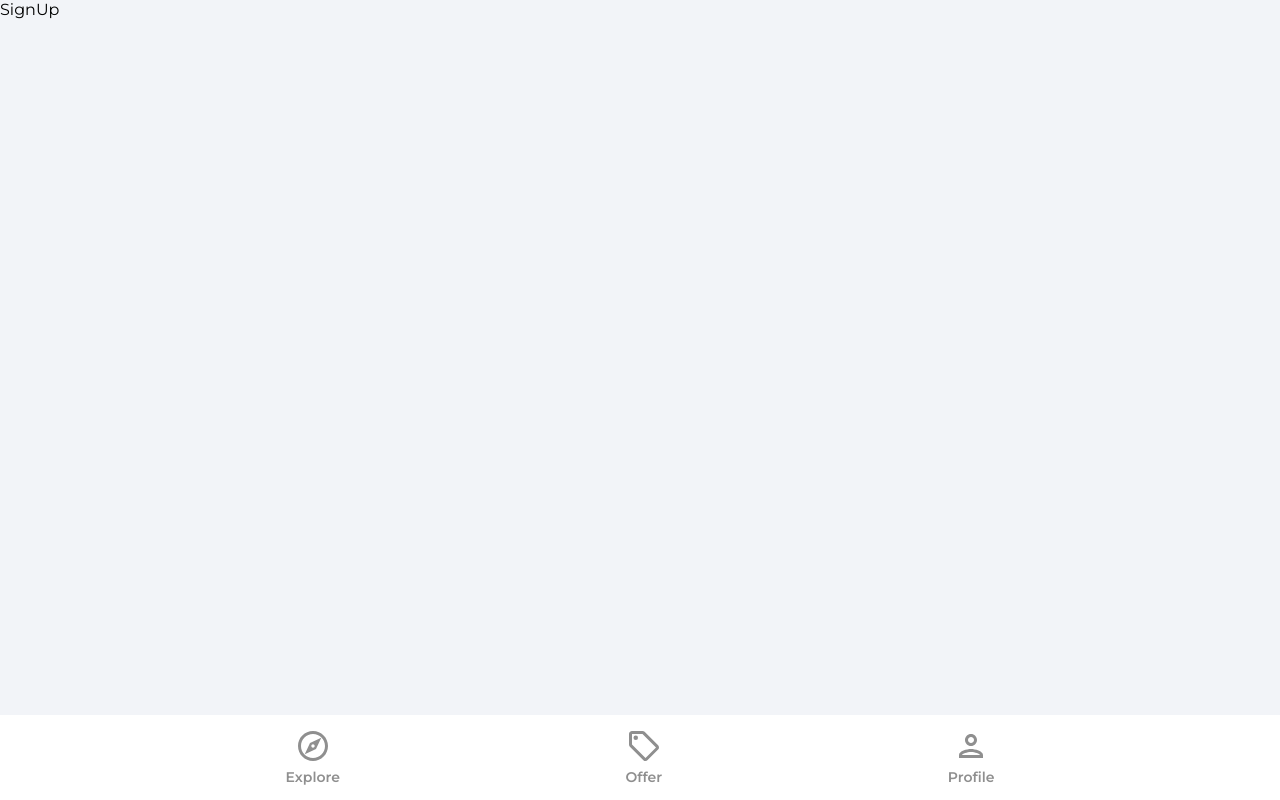
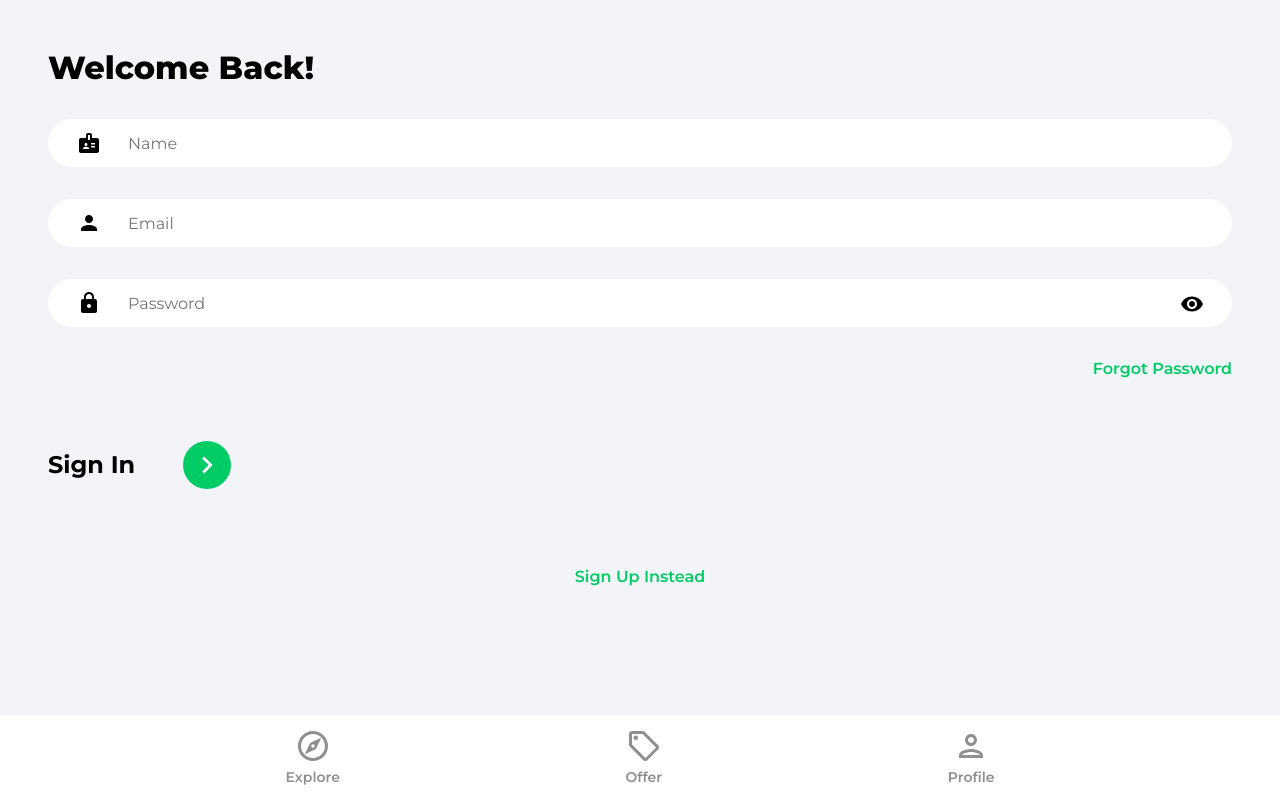
Before and after one commit to mf-watanabe-tasuku/udemy_house_market_app, a React (Create React App) app: page /sign-up in a window 1280 px wide. Built offline with nearby package versions, Linux system fonts and the light colour scheme.

Commit message:
sign in & sign up forms

```diff
--- a/src/pages/SignIn.jsx
+++ b/src/pages/SignIn.jsx
@@ -1,5 +1,80 @@
+import { useState } from 'react';
+import { Link, useNavigate } from 'react-router-dom';
+import { ReactComponent as ArrowRightIcon } from '../assets/svg/keyboardArrowRightIcon.svg';
+import visibilityIcon from '../assets/svg/visibilityIcon.svg';
+
 function SignIn() {
-  return <div>SignIn</div>;
+  const [showPassword, setShowPassword] = useState(false);
+  const [formData, setFormData] = useState({
+    email: '',
+    password: '',
+  });
+  const { email, password } = formData;
+
+  const navigate = useNavigate();
+
+  const onChange = (e) => {
+    setFormData((prevState) => ({
+      ...prevState,
+      [e.target.id]: e.target.value,
+    }));
+  };
+
+  return (
+    <>
+      <div className='pageContainer'>
+        <header>
+          <p className='pageHeader'>Welcome Back!</p>
+        </header>
+
+        <form>
+          <input
+            type='email'
+            className='emailInput'
+            placeholder='Email'
+            id='email'
+            value={email}
+            onChange={onChange}
+          />
+
+          <div className='passwordInputDiv'>
+            <input
+              type={showPassword ? 'text' : 'password'}
+              className='passwordInput'
+              placeholder='Password'
+              id='password'
+              value={password}
+              onChange={onChange}
+            />
+
+            <img
+              src={visibilityIcon}
+              alt=''
+              className='showPassword'
+              onClick={() => setShowPassword((prevState) => !prevState)}
+            />
+          </div>
+
+          <Link to='/forgot-password' className='forgotPasswordLink'>
+            Forgot Password
+          </Link>
+
+          <div className='signInBar'>
+            <p className='signInText'>Sign In</p>
+            <button className='signInButton'>
+              <ArrowRightIcon fill='#fff' width='34px' height='34px' />
+            </button>
+          </div>
+        </form>
+
+        {/* Google OAuth */}
+
+        <Link to='sign-up' className='registerLink'>
+          Sign Up Instead
+        </Link>
+      </div>
+    </>
+  );
 }
 
 export default SignIn;
--- a/src/pages/SignUp.jsx
+++ b/src/pages/SignUp.jsx
@@ -1,5 +1,89 @@
+import { useState } from 'react';
+import { Link, useNavigate } from 'react-router-dom';
+import { ReactComponent as ArrowRightIcon } from '../assets/svg/keyboardArrowRightIcon.svg';
+import visibilityIcon from '../assets/svg/visibilityIcon.svg';
+
 function SignUp() {
-  return <div>SignUp</div>;
+  const [showPassword, setShowPassword] = useState(false);
+  const [formData, setFormData] = useState({
+    name: '',
+    email: '',
+    password: '',
+  });
+  const { name, email, password } = formData;
+
+  const navigate = useNavigate();
+
+  const onChange = (e) => {
+    setFormData((prevState) => ({
+      ...prevState,
+      [e.target.id]: e.target.value,
+    }));
+  };
+
+  return (
+    <>
+      <div className='pageContainer'>
+        <header>
+          <p className='pageHeader'>Welcome Back!</p>
+        </header>
+
+        <form>
+          <input
+            type='text'
+            className='nameInput'
+            placeholder='Name'
+            id='name'
+            value={name}
+            onChange={onChange}
+          />
+          <input
+            type='email'
+            className='emailInput'
+            placeholder='Email'
+            id='email'
+            value={email}
+            onChange={onChange}
+          />
+
+          <div className='passwordInputDiv'>
+            <input
+              type={showPassword ? 'text' : 'password'}
+              className='passwordInput'
+              placeholder='Password'
+              id='password'
+              value={password}
+              onChange={onChange}
+            />
+
+            <img
+              src={visibilityIcon}
+              alt=''
+              className='showPassword'
+              onClick={() => setShowPassword((prevState) => !prevState)}
+            />
+          </div>
+
+          <Link to='/forgot-password' className='forgotPasswordLink'>
+            Forgot Password
+          </Link>
+
+          <div className='signInBar'>
+            <p className='signInText'>Sign In</p>
+            <button className='signInButton'>
+              <ArrowRightIcon fill='#fff' width='34px' height='34px' />
+            </button>
+          </div>
+        </form>
+
+        {/* Google OAuth */}
+
+        <Link to='sign-up' className='registerLink'>
+          Sign Up Instead
+        </Link>
+      </div>
+    </>
+  );
 }
 
 export default SignUp;
```
